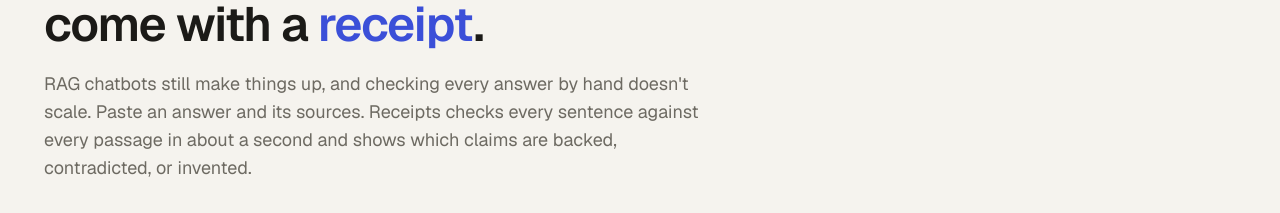
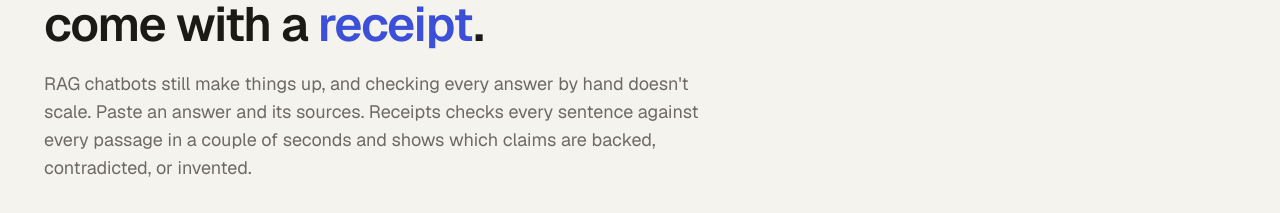
Before and after one commit to NoumanZahid-85/hallucinot, a Next.js app: page / in a window 1280 px wide. Shown: the part 174-387 px from the top of the page. Built offline with nearby package versions, Linux system fonts and the light colour scheme; no server answers.

Commit message:
fix: match hero latency claim to measured runs

```diff
--- a/src/components/ReceiptsApp.tsx
+++ b/src/components/ReceiptsApp.tsx
@@ -91,7 +91,7 @@
           Every sentence an AI writes should come with a <span className="text-accent">receipt</span>.
         </h1>
         <p className="mt-4 max-w-2xl text-base text-muted sm:text-lg">
-          RAG chatbots still make things up, and checking every answer by hand doesn&apos;t scale. Paste an answer and its sources. Receipts checks every sentence against every passage in about a second and shows which claims are backed, contradicted, or invented.
+          RAG chatbots still make things up, and checking every answer by hand doesn&apos;t scale. Paste an answer and its sources. Receipts checks every sentence against every passage in a couple of seconds and shows which claims are backed, contradicted, or invented.
         </p>
         <ol className="mt-8 grid gap-3 text-sm sm:grid-cols-3">
           {[
```
